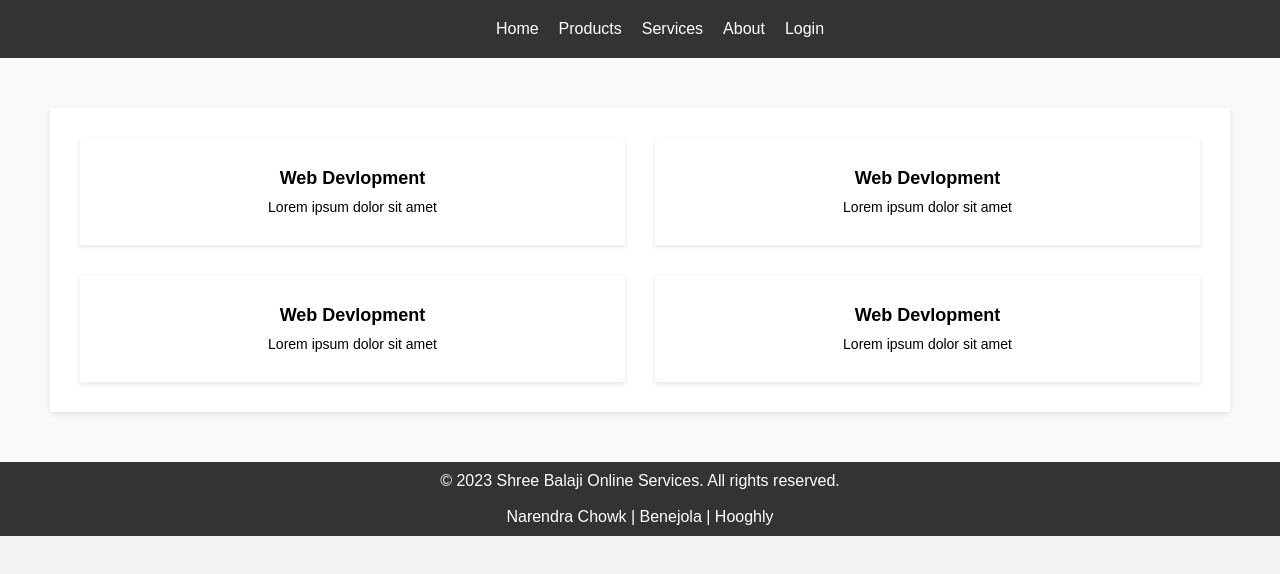
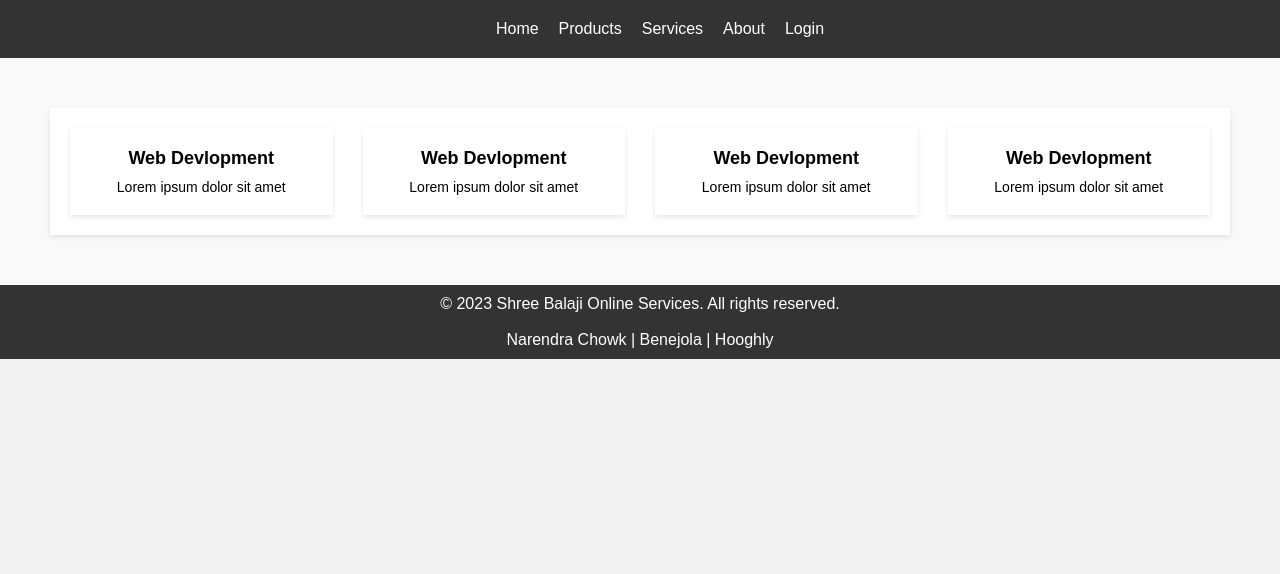
Before and after one commit to Hrishi001/SBOS.github.io, a plain HTML site: page home3.html in a window 1280 px wide. Drawn offline with Linux system fonts and the light colour scheme.

Commit message:
Update style3.css

```diff
--- a/style3.css
+++ b/style3.css
@@ -9,19 +9,19 @@ section{
 
 .c{
   display: grid;
-  grid-template-columns: repeat(2, 1fr);
+  grid-template-columns: repeat(4, 1fr);
   grid-gap: 30px;
 }
 
 section div{
   background-color: #fff;
-  padding: 30px;
+  padding: 20px;
   text-align: center;
   box-shadow: 0px 2px 5px rgba(0, 0, 0, 0.1);
   transition: transform 0.3s ease;
 }
 
-section div:hover {
+.s:hover {
   transform: translateY(-10px);
 }
 
```
